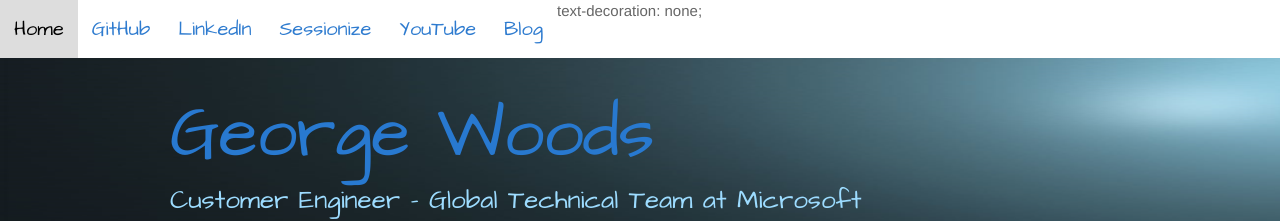
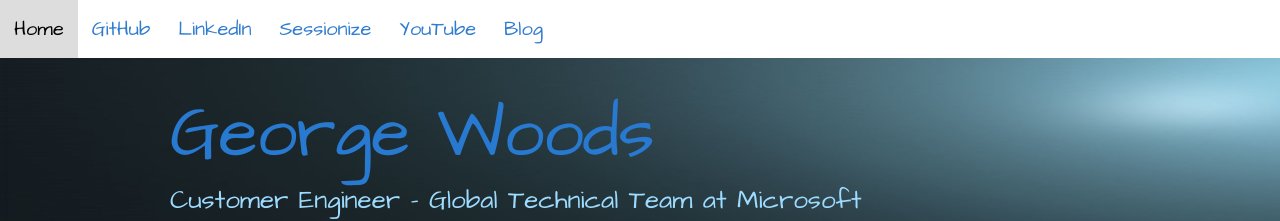
Before and after one commit to gvwoods/gvwoods.github.io, a Jekyll site: the page built from index.md, in a window 1280 px wide. Shown: the top 221 px of the page. Built offline with Jekyll 4.4.1, drawn with Linux system fonts in a browser that asks for light colours; our own code applies the rules of GitHub Pages for plain Markdown files.

Commit message:
Update default.html

```diff
--- a/_layouts/default.html
+++ b/_layouts/default.html
@@ -19,7 +19,7 @@
   <body>
      <div class="topnav">
         <p class="link">
-          <a href="https://georgevwoods.com/">Home</a>text-decoration: none;
+          <a href="https://georgevwoods.com/">Home</a>
           <a href="https://github.com/gvwoods/" target="_blank" rel="noopener noreferrer">GitHub</a>
          <a href="https://www.linkedin.com/in/gvwoods/" target="_blank" rel="noopener noreferrer">LinkedIn</a>
            <a href="https://sessionize.com/George-Woods/" target="_blank" rel="noopener noreferrer">Sessionize</a>
```
